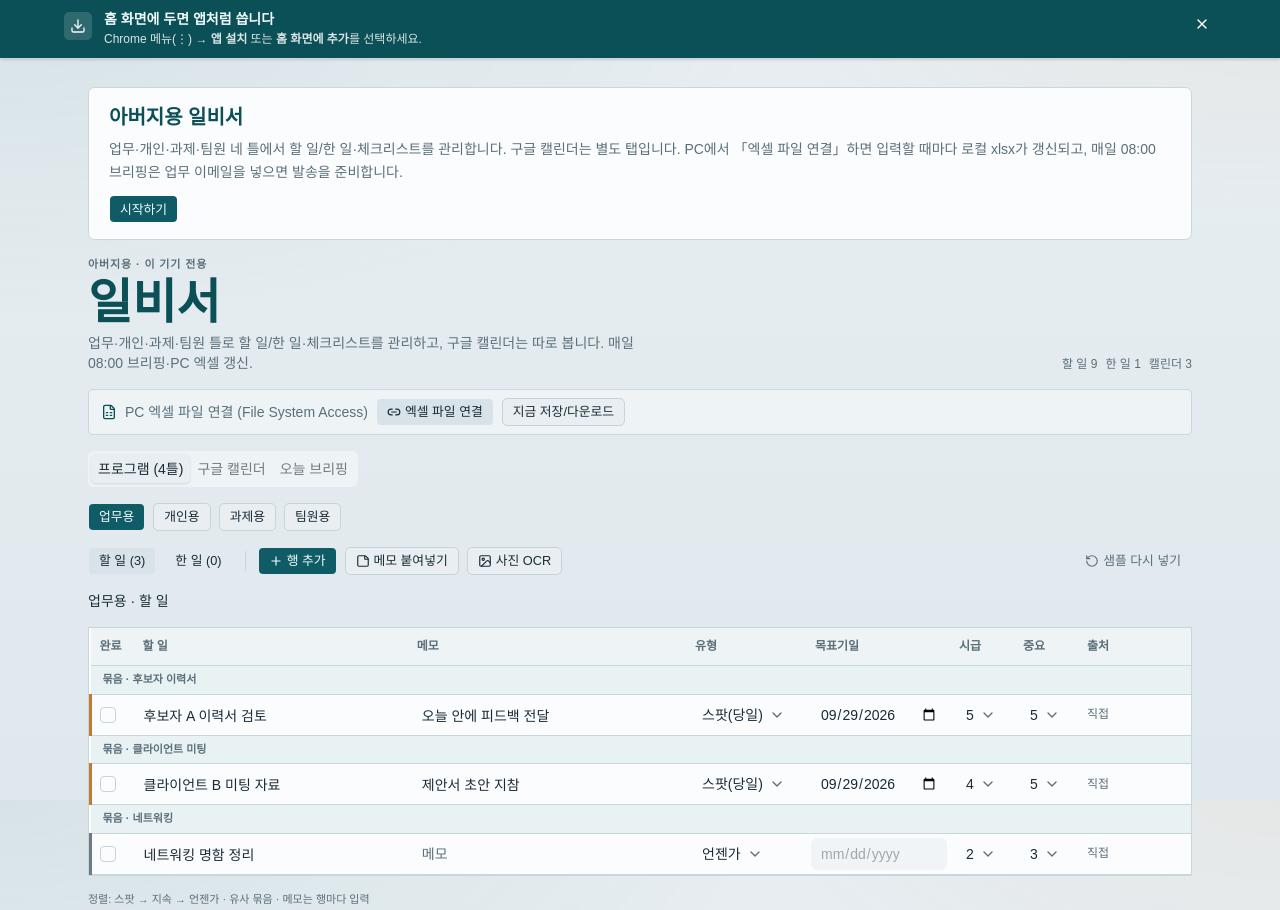
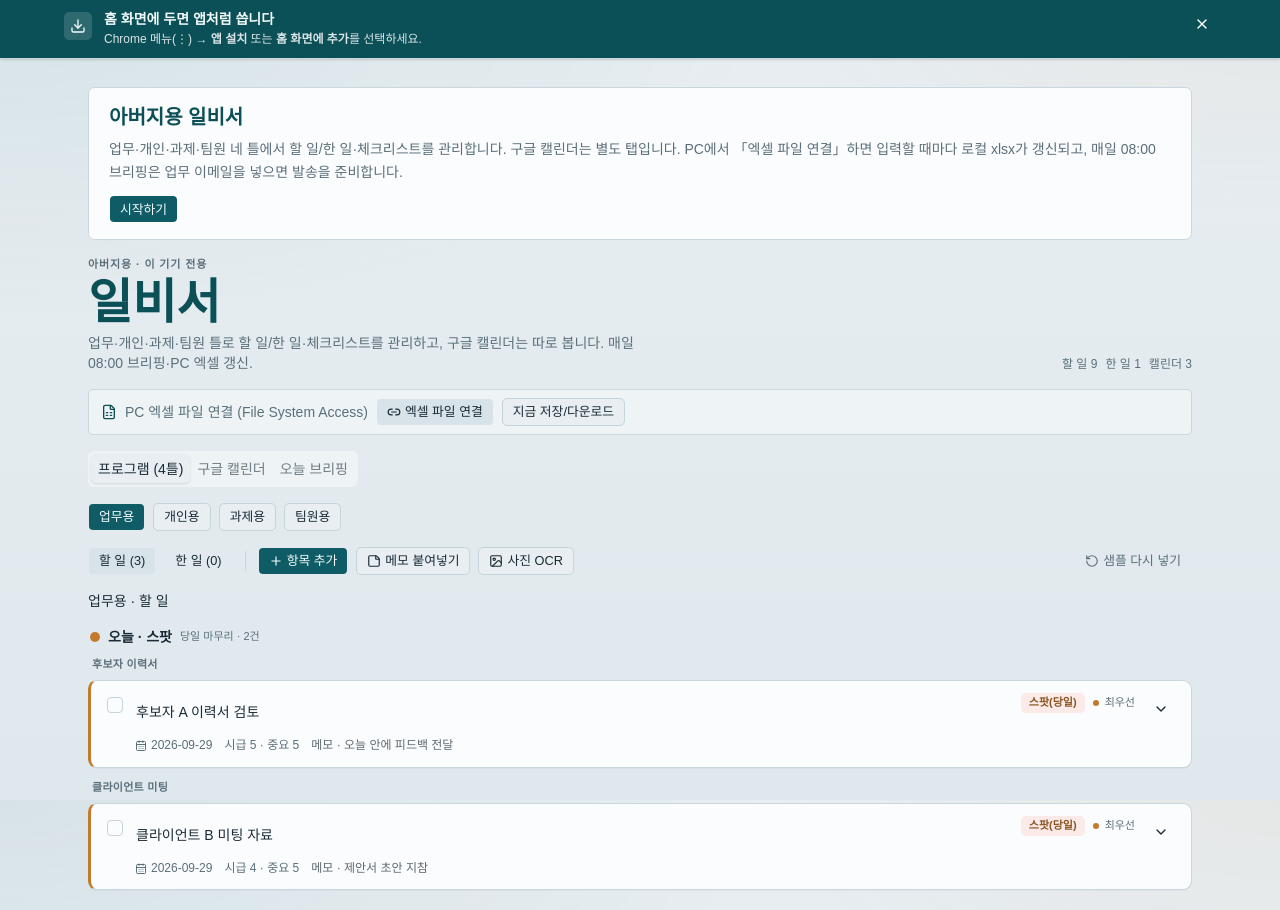
Before and after one commit to leokim9887/ilbiseo, a Next.js app: page / in a window 1280 px wide. Shown: the top 910 px of the page. Built offline with nearby package versions, Linux system fonts and the light colour scheme; a web font is replaced by a local one.

Commit message:
feat: 할 일 카드 UI — 섹션·그룹·스캔형 편집
스프레드시트형 그리드를 오늘/진행/언젠가 섹션과 카드로 바꿔
아버지용 가독성을 높이고, 세부 필드는 펼침으로 유지한다.

Co-authored-by: ms5746852 <ms5746852@gmail.com>

```diff
--- a/src/components/assistant-app.tsx
+++ b/src/components/assistant-app.tsx
@@ -139,7 +139,7 @@ export function AssistantApp() {
                 onClick={() => app.addTask({ category, kind: "spot" })}
               >
                 <Plus className="size-3.5" />
-                행 추가
+                항목 추가
               </Button>
               <MemoImport
                 category={category}
@@ -171,9 +171,11 @@ export function AssistantApp() {
                   onUpdate={app.updateTask}
                   onComplete={app.completeTask}
                   onDelete={app.deleteTask}
+                  onAddItem={() => app.addTask({ category, kind: "spot" })}
                 />
                 <p className="text-[11px] text-[var(--ink-muted)]">
-                  정렬: 스팟 → 지속 → 언젠가 · 유사 묶음 · 메모는 행마다 입력
+                  위에서부터 오늘(스팟) → 지속 → 언젠가 · 비슷한 일은 묶음 ·
+                  체크하면 한 일로 이동 · ▾ 으로 기한·시급·중요·메모 편집
                 </p>
               </>
             ) : (
--- a/src/components/todo-grid.tsx
+++ b/src/components/todo-grid.tsx
@@ -1,10 +1,9 @@
 "use client";
 
-import { Fragment } from "react";
+import { useMemo, useState } from "react";
 import {
   CATEGORY_LABEL,
   KIND_LABEL,
-  SOURCE_LABEL,
   type Task,
   type TaskCategory,
   type TaskKind,
@@ -19,15 +18,73 @@ import {
   SelectValue,
 } from "@/components/ui/select";
 import { Button } from "@/components/ui/button";
-import { Trash2 } from "lucide-react";
+import {
+  CalendarDays,
+  ChevronDown,
+  ChevronUp,
+  Plus,
+  Trash2,
+} from "lucide-react";
 
 interface TodoGridProps {
   tasks: Task[];
   onUpdate: (id: string, patch: Partial<Task>) => void;
   onComplete: (id: string) => void;
   onDelete: (id: string) => void;
-  /** When true, hide category column (already filtered by frame) */
   hideCategory?: boolean;
+  onAddItem?: () => void;
+}
+
+const KIND_META: Record<
+  TaskKind,
+  { title: string; hint: string; accent: string; chip: string }
+> = {
+  spot: {
+    title: "오늘 · 스팟",
+    hint: "당일 마무리",
+    accent: "var(--accent-spot)",
+    chip: "bg-[color-mix(in_oklch,var(--accent-spot)_14%,white)] text-[#8a5420]",
+  },
+  ongoing: {
+    title: "진행 중 · 지속",
+    hint: "목표기일까지",
+    accent: "var(--accent-ongoing)",
+    chip: "bg-[color-mix(in_oklch,var(--accent-ongoing)_12%,white)] text-[var(--brand)]",
+  },
+  someday: {
+    title: "언젠가",
+    hint: "시급·중요 순",
+    accent: "var(--accent-someday)",
+    chip: "bg-[color-mix(in_oklch,var(--accent-someday)_14%,white)] text-[#4a5a63]",
+  },
+};
+
+function priorityLevel(task: Task): "high" | "mid" | "low" {
+  const s = task.urgency * 10 + task.importance;
+  if (s >= 45) return "high";
+  if (s >= 30) return "mid";
+  return "low";
+}
+
+function PriorityDots({ task }: { task: Task }) {
+  const level = priorityLevel(task);
+  const label =
+    level === "high" ? "최우선" : level === "mid" ? "우선" : "보통";
+  const color =
+    level === "high"
+      ? "bg-[var(--accent-spot)]"
+      : level === "mid"
+        ? "bg-[var(--accent-ongoing)]"
+        : "bg-[var(--accent-someday)]";
+  return (
+    <span
+      className="inline-flex items-center gap-1.5 text-[11px] font-medium text-[var(--ink-muted)]"
+      title={`시급 ${task.urgency} · 중요 ${task.importance}`}
+    >
+      <i className={`size-1.5 rounded-full ${color}`} />
+      {label}
+    </span>
+  );
 }
 
 export function TodoGrid({
@@ -36,137 +93,180 @@ export function TodoGrid({
   onComplete,
   onDelete,
   hideCategory,
+  onAddItem,
 }: TodoGridProps) {
+  const sections = useMemo(() => {
+    const order: TaskKind[] = ["spot", "ongoing", "someday"];
+    return order
+      .map((kind) => {
+        const items = tasks.filter((t) => t.kind === kind);
+        const groups: { key: string; items: Task[] }[] = [];
+        for (const t of items) {
+          const key = (t.groupKey || "기타").trim() || "기타";
+          const last = groups[groups.length - 1];
+          if (last && last.key === key) last.items.push(t);
+          else groups.push({ key, items: [t] });
+        }
+        return { kind, items, groups };
+      })
+      .filter((s) => s.items.length > 0);
+  }, [tasks]);
+
   if (tasks.length === 0) {
     return (
-      <div className="flex flex-col items-center justify-center gap-2 border border-dashed border-[var(--grid-line)] bg-[var(--sheet)] px-4 py-12 text-center">
-        <p className="text-base font-medium text-[var(--ink)]">할 일이 없습니다</p>
+      <div className="flex flex-col items-center justify-center gap-3 rounded-xl border border-dashed border-[var(--grid-line)] bg-[var(--sheet)] px-4 py-14 text-center">
+        <p className="text-base font-semibold text-[var(--ink)]">
+          이 틀에 할 일이 없습니다
+        </p>
         <p className="max-w-sm text-sm text-[var(--ink-muted)]">
-          행을 추가하거나 메모·OCR로 가져오면 여기에 정렬됩니다.
+          「항목 추가」로 오늘 할 일을 적어 보세요. 스팟 → 지속 → 언젠가 순으로
+          자동 정렬됩니다.
         </p>
+        {onAddItem ? (
+          <Button type="button" size="sm" onClick={onAddItem}>
+            <Plus className="size-3.5" />
+            항목 추가
+          </Button>
+        ) : null}
       </div>
     );
   }
 
-  let lastGroup = "";
+  return (
+    <div className="space-y-5">
+      {sections.map((section) => {
+        const meta = KIND_META[section.kind];
+        return (
+          <section key={section.kind} className="space-y-2.5">
+            <div className="flex items-baseline justify-between gap-2 px-0.5">
+              <div className="flex items-center gap-2">
+                <span
+                  className="size-2.5 rounded-full"
+                  style={{ background: meta.accent }}
+                />
+                <h3 className="text-sm font-semibold text-[var(--ink)]">
+                  {meta.title}
+                </h3>
+                <span className="text-[11px] text-[var(--ink-muted)]">
+                  {meta.hint} · {section.items.length}건
+                </span>
+              </div>
+            </div>
+
+            <div className="space-y-3">
+              {section.groups.map((group) => (
+                <div key={`${section.kind}-${group.key}`} className="space-y-2">
+                  {group.items.length > 0 ? (
+                    <p className="px-1 text-[11px] font-semibold tracking-wide text-[var(--ink-muted)]">
+                      {group.key}
+                    </p>
+                  ) : null}
+                  <ul className="space-y-2">
+                    {group.items.map((task) => (
+                      <TodoCard
+                        key={task.id}
+                        task={task}
+                        chipClass={meta.chip}
+                        accent={meta.accent}
+                        hideCategory={hideCategory}
+                        onUpdate={onUpdate}
+                        onComplete={onComplete}
+                        onDelete={onDelete}
+                      />
+                    ))}
+                  </ul>
+                </div>
+              ))}
+            </div>
+          </section>
+        );
+      })}
+    </div>
+  );
+}
+
+function TodoCard({
+  task,
+  chipClass,
+  accent,
+  hideCategory,
+  onUpdate,
+  onComplete,
+  onDelete,
+}: {
+  task: Task;
+  chipClass: string;
+  accent: string;
+  hideCategory?: boolean;
+  onUpdate: (id: string, patch: Partial<Task>) => void;
+  onComplete: (id: string) => void;
+  onDelete: (id: string) => void;
+}) {
+  const [open, setOpen] = useState(false);
 
   return (
-    <div className="overflow-x-auto border border-[var(--grid-line)] bg-[var(--sheet)]">
-      <table className="w-full min-w-[880px] border-collapse text-sm">
-        <thead>
-          <tr className="bg-[var(--sheet-header)] text-left text-[12px] font-semibold text-[var(--ink-muted)]">
-            <th className="w-10 border-b border-[var(--grid-line)] px-2 py-2.5 text-center">
-              완료
-            </th>
-            <th className="min-w-[180px] border-b border-[var(--grid-line)] px-3 py-2.5">
-              할 일
-            </th>
-            <th className="min-w-[120px] border-b border-[var(--grid-line)] px-2 py-2.5">
-              메모
-            </th>
-            {!hideCategory ? (
-              <th className="w-[100px] border-b border-[var(--grid-line)] px-2 py-2.5">
-                틀
-              </th>
-            ) : null}
-            <th className="w-[120px] border-b border-[var(--grid-line)] px-2 py-2.5">
-              유형
-            </th>
-            <th className="w-[120px] border-b border-[var(--grid-line)] px-2 py-2.5">
-              목표기일
-            </th>
-            <th className="w-[64px] border-b border-[var(--grid-line)] px-2 py-2.5">
-              시급
-            </th>
-            <th className="w-[64px] border-b border-[var(--grid-line)] px-2 py-2.5">
-              중요
-            </th>
-            <th className="w-[72px] border-b border-[var(--grid-line)] px-2 py-2.5">
-              출처
-            </th>
-            <th className="w-10 border-b border-[var(--grid-line)] px-2 py-2.5" />
-          </tr>
-        </thead>
-        <tbody>
-          {tasks.map((task) => {
-            const showGroup =
-              task.groupKey && task.groupKey !== lastGroup
-                ? task.groupKey
-                : null;
-            if (task.groupKey) lastGroup = task.groupKey;
-            const kindAccent =
-              task.kind === "spot"
-                ? "border-l-[3px] border-l-[var(--accent-spot)]"
-                : task.kind === "ongoing"
-                  ? "border-l-[3px] border-l-[var(--accent-ongoing)]"
-                  : "border-l-[3px] border-l-[var(--accent-someday)]";
-            const cols = hideCategory ? 9 : 10;
-
-            return (
-              <Fragment key={task.id}>
-                {showGroup ? (
-                  <tr className="bg-[var(--group-bg)]">
-                    <td
-                      colSpan={cols}
-                      className="border-b border-[var(--grid-line)] px-3 py-1.5 text-[11px] font-semibold text-[var(--ink-muted)]"
+    <li
+      className="rounded-xl border border-[var(--grid-line)] bg-[var(--sheet)] shadow-[0_1px_0_rgba(20,40,60,0.03)] transition-shadow hover:shadow-[0_2px_8px_rgba(20,40,60,0.06)]"
+      style={{ borderLeftWidth: 3, borderLeftColor: accent }}
     >
-                      묶음 · {showGroup}
-                    </td>
-                  </tr>
-                ) : null}
-                <tr className={`group hover:bg-[var(--row-hover)] ${kindAccent}`}>
-                  <td className="border-b border-[var(--grid-line)] px-2 py-1.5 text-center">
+      <div className="flex gap-3 px-3 py-3 sm:px-4">
+        <div className="pt-1">
           <Checkbox
             checked={false}
             onCheckedChange={() => onComplete(task.id)}
-                      aria-label={`${task.title} 완료`}
+            aria-label={`${task.title} 완료 → 한 일로 이동`}
           />
-                  </td>
-                  <td className="border-b border-[var(--grid-line)] px-1 py-1">
+        </div>
+        <div className="min-w-0 flex-1 space-y-2">
+          <div className="flex flex-wrap items-start justify-between gap-2">
             <Input
               value={task.title}
-                      onChange={(e) =>
-                        onUpdate(task.id, { title: e.target.value })
-                      }
-                      className="h-8 border-transparent bg-transparent px-2 shadow-none"
+              onChange={(e) => onUpdate(task.id, { title: e.target.value })}
+              className="h-9 flex-1 border-transparent bg-transparent px-0 text-base font-medium shadow-none focus-visible:border-[var(--grid-line)] focus-visible:bg-white focus-visible:px-2"
+              aria-label="할 일 제목"
             />
-                  </td>
-                  <td className="border-b border-[var(--grid-line)] px-1 py-1">
+            <div className="flex shrink-0 items-center gap-2">
+              <span
+                className={`rounded-md px-2 py-0.5 text-[11px] font-semibold ${chipClass}`}
+              >
+                {KIND_LABEL[task.kind]}
+              </span>
+              <PriorityDots task={task} />
+            </div>
+          </div>
+
+          <div className="flex flex-wrap items-center gap-x-3 gap-y-1 text-[12px] text-[var(--ink-muted)]">
+            {task.targetDate ? (
+              <span className="inline-flex items-center gap-1">
+                <CalendarDays className="size-3" />
+                {task.targetDate}
+              </span>
+            ) : (
+              <span>기한 없음</span>
+            )}
+            <span>
+              시급 {task.urgency} · 중요 {task.importance}
+            </span>
+            {task.memo ? (
+              <span className="max-w-full truncate text-[var(--ink)]/70">
+                메모 · {task.memo}
+              </span>
+            ) : null}
+          </div>
+
+          {open ? (
+            <div className="grid gap-2 rounded-lg bg-[var(--sheet-header)]/80 p-3 sm:grid-cols-2">
+              <label className="space-y-1 text-[11px] text-[var(--ink-muted)]">
+                메모
                 <Input
                   value={task.memo}
-                      placeholder="메모"
-                      onChange={(e) =>
-                        onUpdate(task.id, { memo: e.target.value })
-                      }
-                      className="h-8 border-transparent bg-transparent px-2 text-[12px] shadow-none"
+                  placeholder="짧게 적어 두세요"
+                  onChange={(e) => onUpdate(task.id, { memo: e.target.value })}
+                  className="h-8 bg-white"
                 />
-                  </td>
-                  {!hideCategory ? (
-                    <td className="border-b border-[var(--grid-line)] px-1 py-1">
-                      <Select
-                        value={task.category}
-                        onValueChange={(v) =>
-                          onUpdate(task.id, { category: v as TaskCategory })
-                        }
-                      >
-                        <SelectTrigger className="h-8 border-transparent bg-transparent shadow-none">
-                          <SelectValue>
-                            {CATEGORY_LABEL[task.category]}
-                          </SelectValue>
-                        </SelectTrigger>
-                        <SelectContent>
-                          {(
-                            Object.keys(CATEGORY_LABEL) as TaskCategory[]
-                          ).map((c) => (
-                            <SelectItem key={c} value={c}>
-                              {CATEGORY_LABEL[c]}
-                            </SelectItem>
-                          ))}
-                        </SelectContent>
-                      </Select>
-                    </td>
-                  ) : null}
-                  <td className="border-b border-[var(--grid-line)] px-1 py-1">
+              </label>
+              <label className="space-y-1 text-[11px] text-[var(--ink-muted)]">
+                유형
                 <Select
                   value={task.kind}
                   onValueChange={(v) =>
@@ -180,7 +280,7 @@ export function TodoGrid({
                     })
                   }
                 >
-                      <SelectTrigger className="h-8 border-transparent bg-transparent shadow-none">
+                  <SelectTrigger className="h-8 w-full bg-white">
                     <SelectValue>{KIND_LABEL[task.kind]}</SelectValue>
                   </SelectTrigger>
                   <SelectContent>
@@ -191,54 +291,91 @@ export function TodoGrid({
                     ))}
                   </SelectContent>
                 </Select>
-                  </td>
-                  <td className="border-b border-[var(--grid-line)] px-1 py-1">
+              </label>
+              <label className="space-y-1 text-[11px] text-[var(--ink-muted)]">
+                목표기일
                 <Input
                   type="date"
                   value={task.targetDate ?? ""}
                   disabled={task.kind === "someday"}
                   onChange={(e) =>
-                        onUpdate(task.id, {
-                          targetDate: e.target.value || null,
-                        })
+                    onUpdate(task.id, { targetDate: e.target.value || null })
                   }
-                      className="h-8 border-transparent bg-transparent px-2 shadow-none disabled:opacity-40"
+                  className="h-8 bg-white disabled:opacity-40"
                 />
-                  </td>
-                  <td className="border-b border-[var(--grid-line)] px-1 py-1">
+              </label>
+              {!hideCategory ? (
+                <label className="space-y-1 text-[11px] text-[var(--ink-muted)]">
+                  틀
+                  <Select
+                    value={task.category}
+                    onValueChange={(v) =>
+                      onUpdate(task.id, { category: v as TaskCategory })
+                    }
+                  >
+                    <SelectTrigger className="h-8 w-full bg-white">
+                      <SelectValue>
+                        {CATEGORY_LABEL[task.category]}
+                      </SelectValue>
+                    </SelectTrigger>
+                    <SelectContent>
+                      {(Object.keys(CATEGORY_LABEL) as TaskCategory[]).map(
+                        (c) => (
+                          <SelectItem key={c} value={c}>
+                            {CATEGORY_LABEL[c]}
+                          </SelectItem>
+                        ),
+                      )}
+                    </SelectContent>
+                  </Select>
+                </label>
+              ) : null}
+              <label className="space-y-1 text-[11px] text-[var(--ink-muted)]">
+                시급 (1–5)
                 <ScoreSelect
                   value={task.urgency}
                   onChange={(n) => onUpdate(task.id, { urgency: n })}
                 />
-                  </td>
-                  <td className="border-b border-[var(--grid-line)] px-1 py-1">
+              </label>
+              <label className="space-y-1 text-[11px] text-[var(--ink-muted)]">
+                중요 (1–5)
                 <ScoreSelect
                   value={task.importance}
                   onChange={(n) => onUpdate(task.id, { importance: n })}
                 />
-                  </td>
-                  <td className="border-b border-[var(--grid-line)] px-2 py-1.5 text-[12px] text-[var(--ink-muted)]">
-                    {SOURCE_LABEL[task.source]}
-                  </td>
-                  <td className="border-b border-[var(--grid-line)] px-1 py-1">
+              </label>
+              <div className="flex items-end sm:col-span-2">
+                <Button
+                  type="button"
+                  variant="ghost"
+                  size="sm"
+                  className="text-destructive"
+                  onClick={() => onDelete(task.id)}
+                >
+                  <Trash2 className="size-3.5" />
+                  삭제
+                </Button>
+              </div>
+            </div>
+          ) : null}
+        </div>
         <Button
           type="button"
           variant="ghost"
           size="icon-sm"
-                      className="opacity-0 group-hover:opacity-100"
-                      onClick={() => onDelete(task.id)}
-                      aria-label="삭제"
+          className="mt-0.5 shrink-0"
+          onClick={() => setOpen((v) => !v)}
+          aria-expanded={open}
+          aria-label={open ? "편집 접기" : "자세히 편집"}
         >
-                      <Trash2 className="size-3.5" />
+          {open ? (
+            <ChevronUp className="size-4" />
+          ) : (
+            <ChevronDown className="size-4" />
+          )}
         </Button>
-                  </td>
-                </tr>
-              </Fragment>
-            );
-          })}
-        </tbody>
-      </table>
       </div>
+    </li>
   );
 }
 
@@ -251,7 +388,7 @@ function ScoreSelect({
 }) {
   return (
     <Select value={String(value)} onValueChange={(v) => onChange(Number(v))}>
-      <SelectTrigger className="h-8 border-transparent bg-transparent shadow-none">
+      <SelectTrigger className="h-8 w-full bg-white">
         <SelectValue />
       </SelectTrigger>
       <SelectContent>
```
Also changed, not shown: scripts/capture-todo-ui.mjs (added, +68 -0 lines), src/components/checklist-panel.tsx (+14 -10 lines), 1 other file (tests, documents, lock files or other folders). Lines whose indentation alone changed are shown as unchanged.
